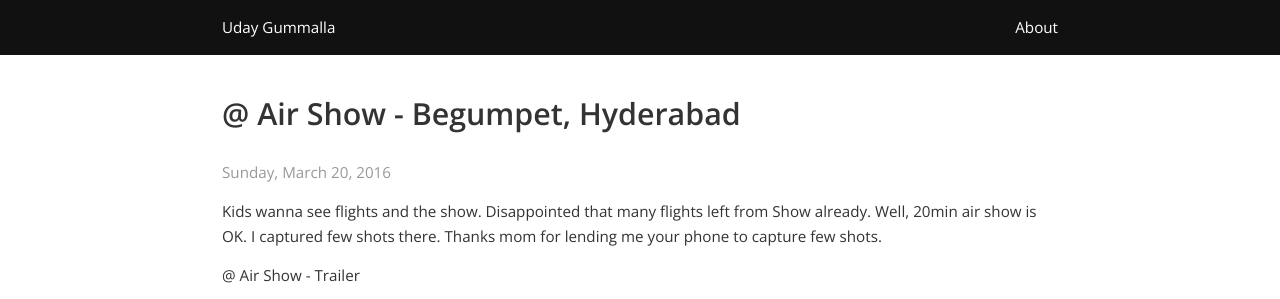
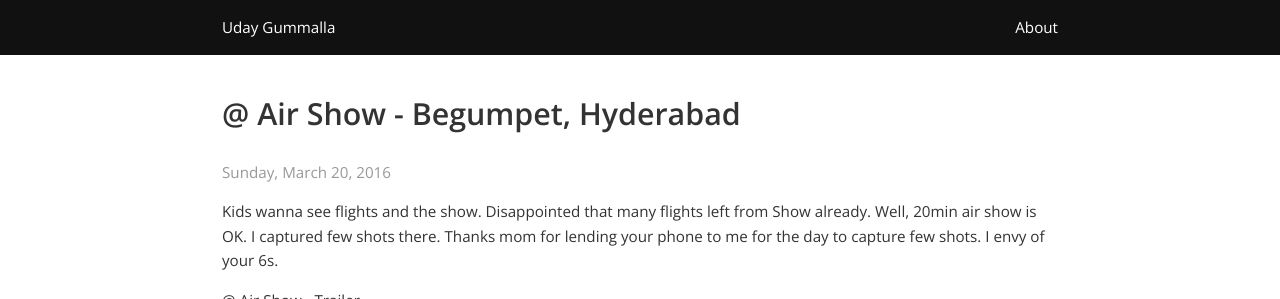
Before and after one commit to ugummall/ugummall.github.io, a Jekyll site: the page built from _posts/2016-03-20-AirShow-Begumpet.md, in a window 1280 px wide and 900 px high, cut to the strip 0-299 px from the top of the window. Built offline with Jekyll 4.4.1, drawn with Linux system fonts in a browser that asks for light colours; comment, search, counter and statistics services are not loaded.

Commit message:
airshow comments

```diff
--- a/_posts/2016-03-20-AirShow-Begumpet.md
+++ b/_posts/2016-03-20-AirShow-Begumpet.md
@@ -4,7 +4,7 @@ title: "@ Air Show - Begumpet, Hyderabad"
 ---
 
 <p>Kids wanna see flights and the show. Disappointed that many flights left from Show already. Well, 20min air show is OK.
-I captured few shots there. Thanks mom for lending me your phone to capture few shots.
+I captured few shots there. Thanks mom for lending your phone to me for the day to capture few shots. I envy of your 6s.
 </p>
 
 @ Air Show - Trailer
```
